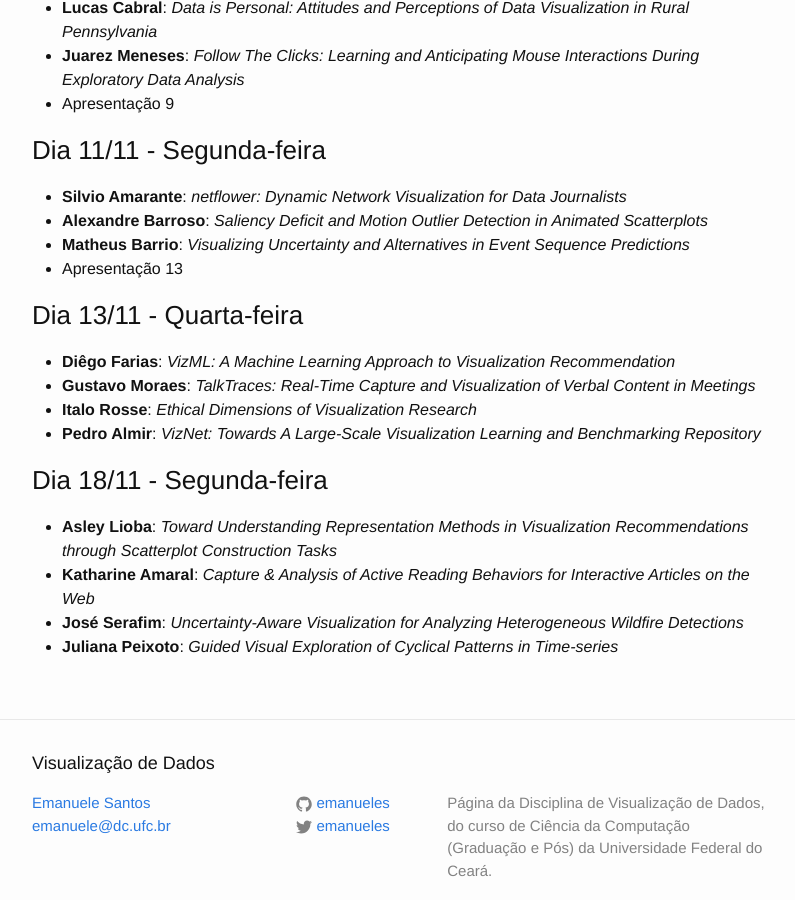
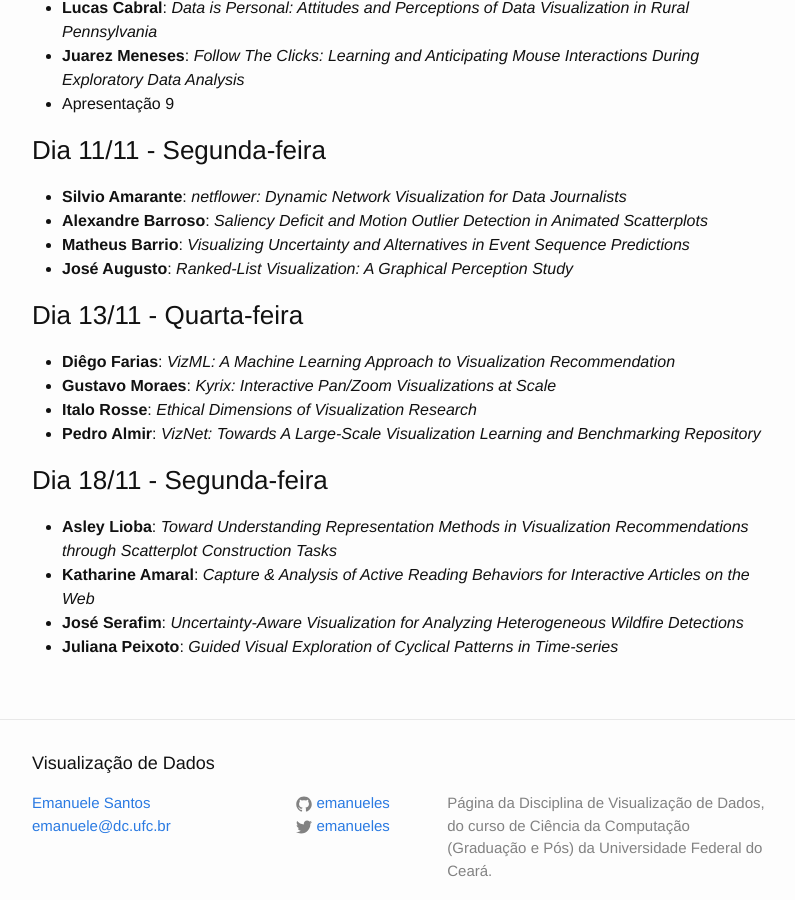
Before and after one commit to emanueles/datavis-course, a Jekyll site: the page built from _posts/2019-10-17-papers.md, in a window 1280 px wide and 900 px high, scrolled down 3650 px. Shown: the whole window, without its empty margins (238-1033 px from the left). Built offline with Jekyll 4.4.1, drawn with Linux system fonts in a browser that asks for light colours; some of the changed text lies outside the part shown.

Commit message:
Assigned more papers.

```diff
--- a/_posts/2019-10-17-papers.md
+++ b/_posts/2019-10-17-papers.md
@@ -84,7 +84,7 @@ Algumas sugestões de artigos para apresentação:
     <tr>
       <td>13</td>
       <td>Pranathi Mylavarapu, Adil Yalcin, Xan Gregg, and Niklas Elmqvist. 2019. <b>Ranked-List Visualization: A Graphical Perception Study.</b> In Proceedings of the 2019 CHI Conference on Human Factors in Computing Systems (CHI '19). ACM, New York, NY, USA, Paper 192, 12 pages. <a href="https://www.youtube.com/watch?v=C9wLs5kepQg">(video)</a> <a href="http://delivery.acm.org/10.1145/3310000/3300422/paper192.pdf">(pdf)</a></td>
-      <td><b>Não definido</b></td>
+      <td><b>José Augusto</b></td>
     </tr>
     <tr>
       <td>14</td>
@@ -176,12 +176,12 @@ A apresentação valerá 100 pontos que irão corresponder a 15% da nota final
 * **Silvio Amarante**: *netflower: Dynamic Network Visualization for Data Journalists*
 * **Alexandre Barroso**: *Saliency Deficit and Motion Outlier Detection in Animated Scatterplots*
 * **Matheus Barrio**: *Visualizing Uncertainty and Alternatives in Event Sequence Predictions*
-* Apresentação 13
+* **José Augusto**: *Ranked-List Visualization: A Graphical Perception Study*
 
 ### Dia 13/11 - Quarta-feira
 
 * **Diêgo Farias**: *VizML: A Machine Learning Approach to Visualization Recommendation*
-* **Gustavo Moraes**: *TalkTraces: Real-Time Capture and Visualization of Verbal Content in Meetings*
+* **Gustavo Moraes**: *Kyrix: Interactive Pan/Zoom Visualizations at Scale*
 * **Italo Rosse**: *Ethical Dimensions of Visualization Research*
 * **Pedro Almir**: *VizNet: Towards A Large-Scale Visualization Learning and Benchmarking Repository*
 
```
Also changed, not shown: other parts of _posts/2019-10-17-papers.md (+2 -2 lines).
